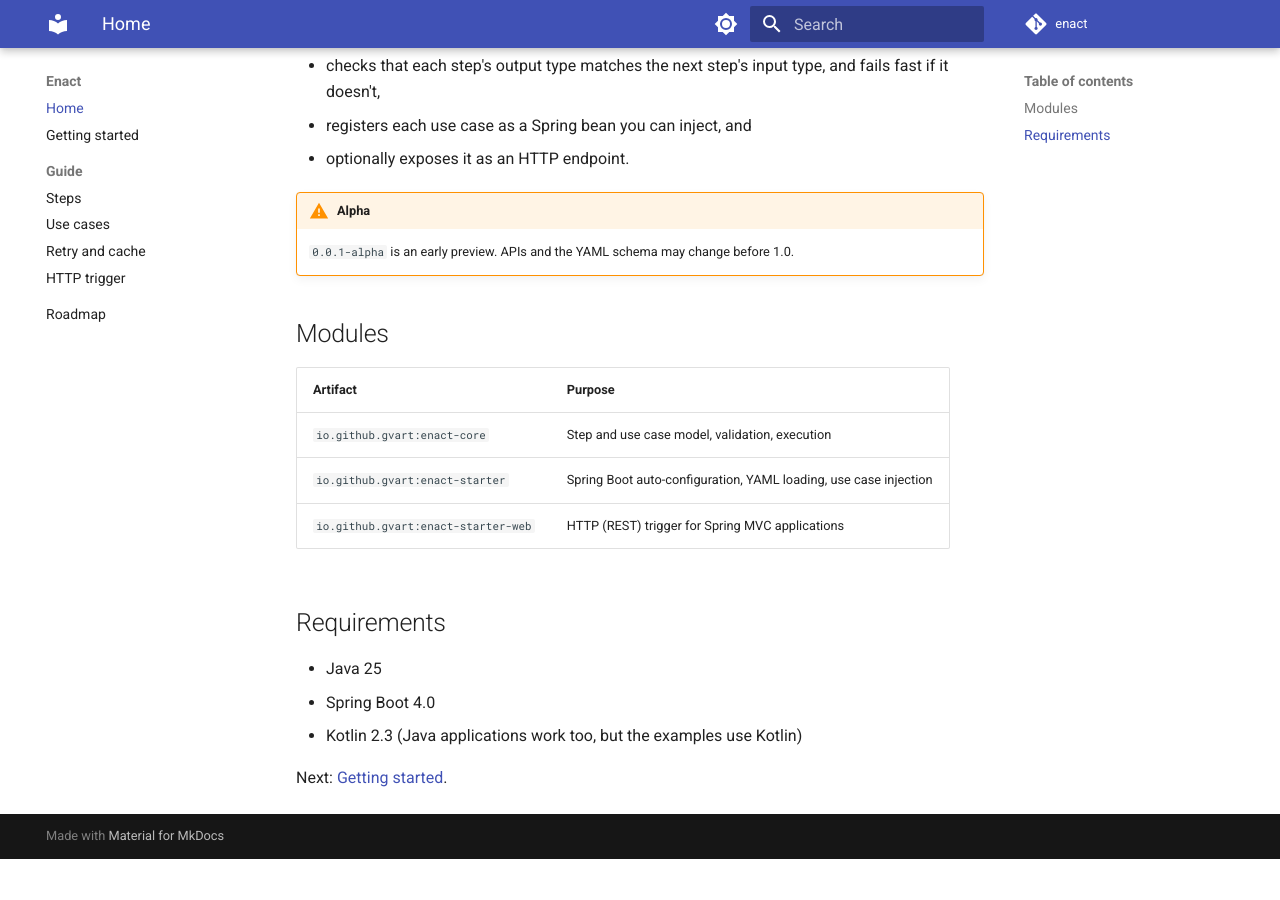
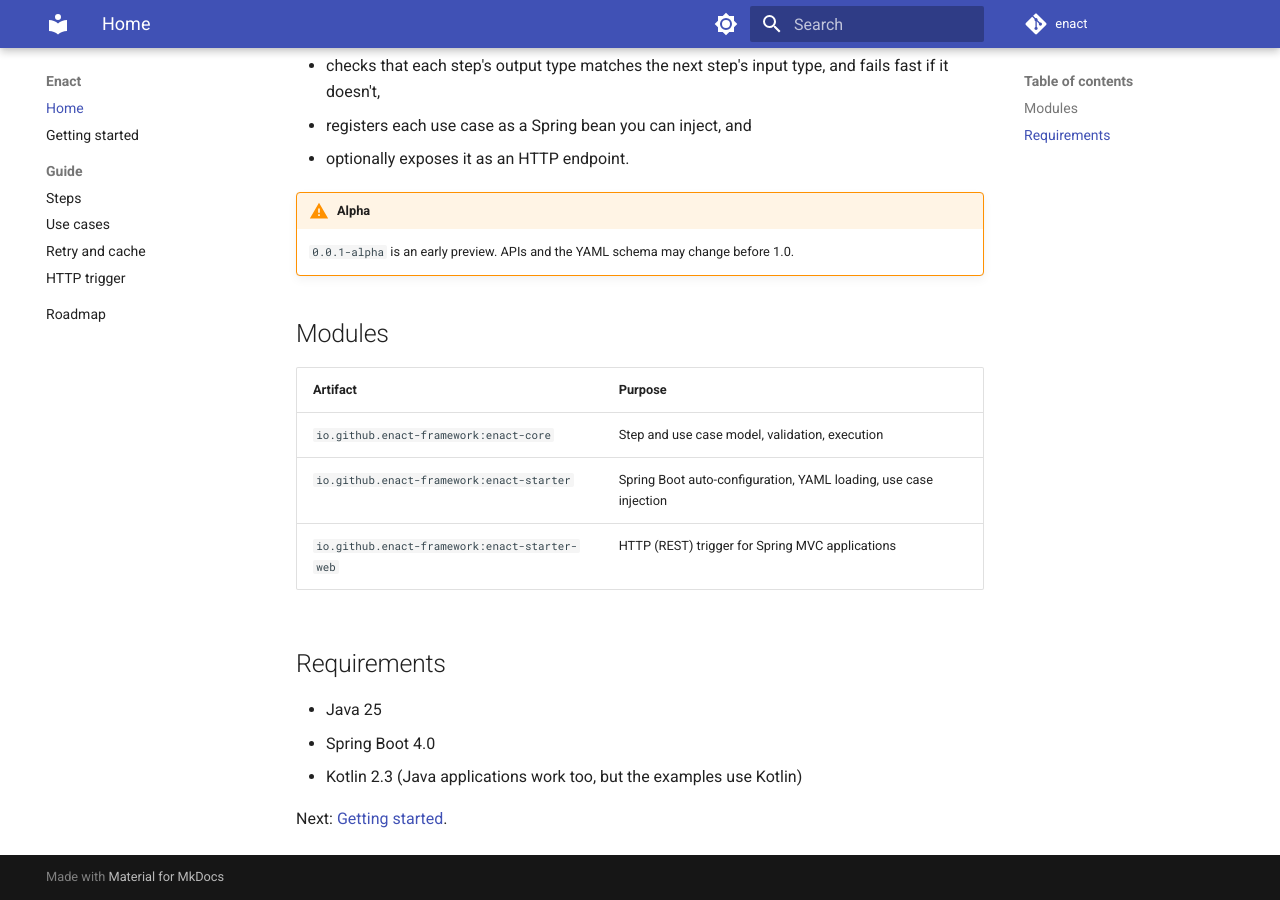
Before and after one commit to enact-framework/enact, an MkDocs documentation site: the page built from docs/index.md, in a window 1280 px wide and 900 px high, scrolled down 591 px. Built offline with MkDocs 1.6.1 and Material for MkDocs 9.7.7, drawn with Linux system fonts in a browser that asks for light colours; comment, search, counter and statistics services are not loaded; before the commit the page ends 1450 px from its top, so only the background shows below that.

Commit message:
build: publish under io.github.enact-framework
Move the repository to the enact-framework organization and point the Maven group, POM, and documentation links to it.

```diff
--- a/docs/index.md
+++ b/docs/index.md
@@ -33,11 +33,11 @@ At startup Enact:
 
 ## Modules
 
-| Artifact | Purpose |
-|---|---|
-| `io.github.gvart:enact-core` | Step and use case model, validation, execution |
-| `io.github.gvart:enact-starter` | Spring Boot auto-configuration, YAML loading, use case injection |
-| `io.github.gvart:enact-starter-web` | HTTP (REST) trigger for Spring MVC applications |
+| Artifact                                      | Purpose                                                          |
+|-----------------------------------------------|------------------------------------------------------------------|
+| `io.github.enact-framework:enact-core`        | Step and use case model, validation, execution                   |
+| `io.github.enact-framework:enact-starter`     | Spring Boot auto-configuration, YAML loading, use case injection |
+| `io.github.enact-framework:enact-starter-web` | HTTP (REST) trigger for Spring MVC applications                  |
 
 ## Requirements
 
--- a/mkdocs.yml
+++ b/mkdocs.yml
@@ -1,7 +1,7 @@
 site_name: Enact
 site_description: Build Spring Boot applications around use cases defined in YAML.
-site_url: https://gvart.dev/enact/
-repo_url: https://github.com/gvart/enact
+site_url: https://enact-framework.github.io/enact/
+repo_url: https://github.com/enact-framework/enact
 repo_name: enact
 edit_uri: edit/main/docs/
 
```
Also changed, not shown: CLAUDE.md (+1 -1 lines), README.md (+2 -2 lines), docs/getting-started.md (+3 -3 lines), 1 other file.
